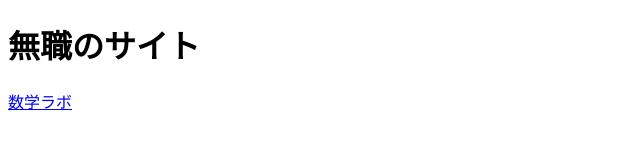
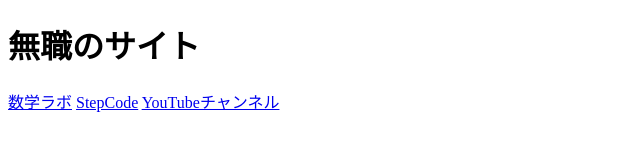
Before and after one commit to kurodakazumichi/kurodakazumichi.github.io, a plain HTML site: page index.html in a window 1280 px wide. Shown: the whole page, without its empty margins (0-640 px from the left). Drawn offline with Linux system fonts and the light colour scheme.

Commit message:
Added links

```diff
--- a/index.html
+++ b/index.html
@@ -8,5 +8,7 @@
 <body>
   <h1>無職のサイト</h1>
   <a href="math2d/">数学ラボ</a>
+  <a href="https://kurodakazumichi.github.io/stepcode/">StepCode</a>
+  <a href="https://www.youtube.com/channel/UCZgEuo3mQ6uYpuZJcn38sxQ">YouTubeチャンネル</a>
 </body>
 </html>
```
